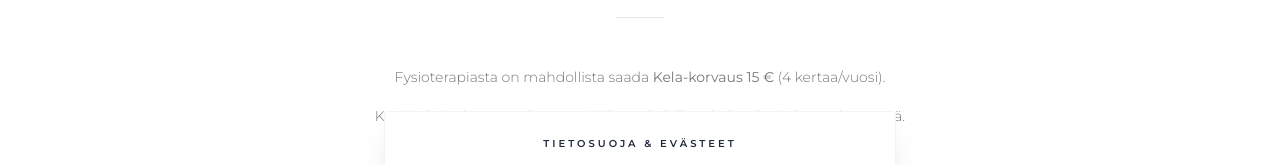
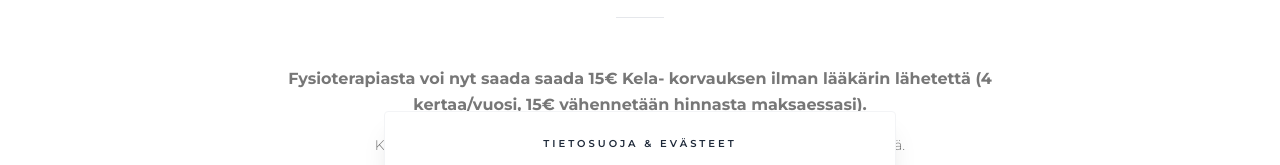
Before and after one commit to soilesjohnson-lab/fysio-siimesto, a React (Vite) app: page /services in a window 1280 px wide. Shown: the part 473-638 px from the top of the page. Built offline with nearby package versions, Linux system fonts and the light colour scheme; no server answers.

Commit message:
Kela text style changed

```diff
--- a/src/pages/Services.jsx
+++ b/src/pages/Services.jsx
@@ -100,8 +100,8 @@
 
           {/* Korvaukset */}
           <div className="space-y-4 mb-12">
-            <p className="leading-relaxed font-light text-sm" style={textStyle}>
-              Fysioterapiasta on mahdollista saada <strong>Kela-korvaus 15 €</strong> (4 kertaa/vuosi).
+            <p className="leading-relaxed font-bold text-base" style={textStyle}>
+              Fysioterapiasta voi nyt saada saada 15€ Kela- korvauksen ilman lääkärin lähetettä (4 kertaa/vuosi, 15€ vähennetään hinnasta maksaessasi).
             </p>
 
             <p className="leading-relaxed font-light text-sm" style={textStyle}>
```
